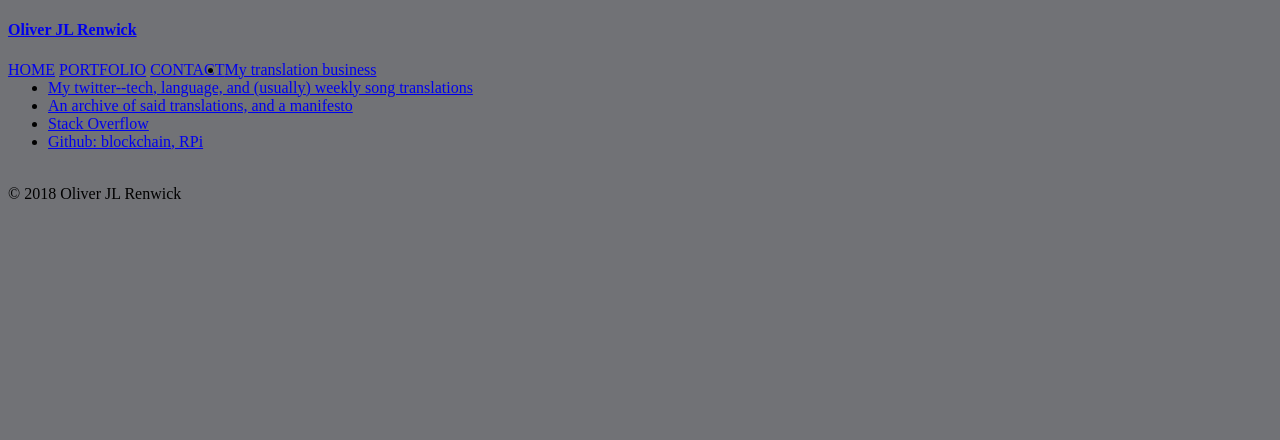
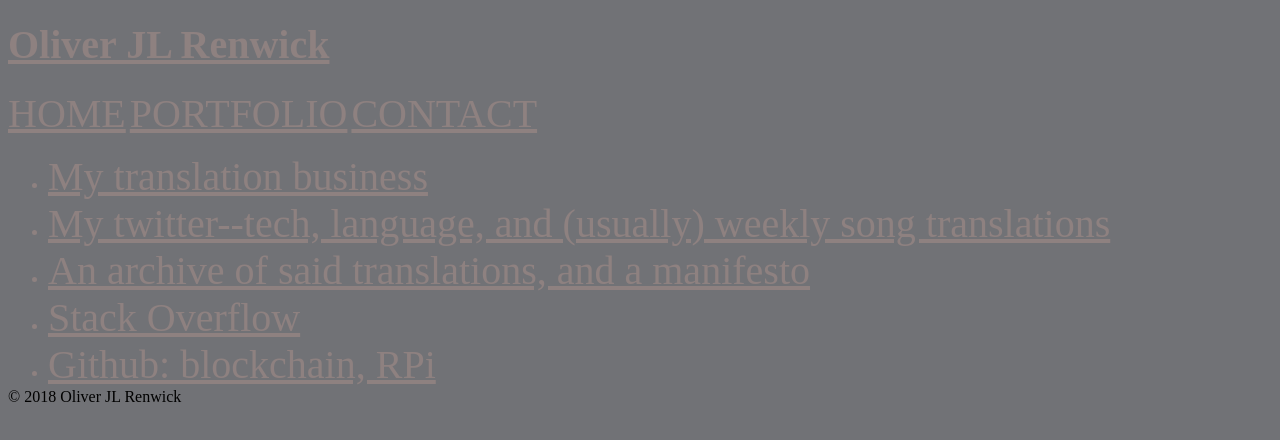
Before and after one commit to mapachurro/Basic-Portfolio, a plain HTML site: page contact.html in a window 1280 px wide. Drawn offline with Linux system fonts and the light colour scheme.

Commit message:
additional pictures etc

```diff
--- a/assets/css/style.css
+++ b/assets/css/style.css
@@ -1,7 +1,7 @@
 
 #banner {
     width:95vw;
-    height:80vh;
+    height:70vh;
 
  }
 
@@ -20,3 +20,54 @@
  body {background-color: #717276;
 
  }
+
+ #homelink {
+    color: #8E8180;
+
+ }
+
+#portfoliolink {
+    color: #8E8180;
+
+ }
+
+ #contactlink {
+    color: #8E8180;
+
+ }
+
+ #channels {
+    float: left;
+    color: #8E8180;
+
+ }
+
+ a {
+    color: #8E8180;
+    font-size: 40px;
+
+ }
+
+ li {
+     float: left;
+     clear: left;
+ }
+
+ #footercontainer {
+     clear: left;
+ }
+
+ #elevatorbio {
+    margin: auto;
+    clear: left;
+    s
+ }
+
+ #headshot {
+     float: left;
+     margin: auto;
+ }
+
+ p {
+     font-size: 20px;
+ }
--- a/contact.html
+++ b/contact.html
@@ -19,9 +19,14 @@
         <a id="contactlink" href=./contact.html>CONTACT</a>
     </div>
 
+<div id="floatbreak">
+<br>
+</div>
+
+
 <div id="channels">
     <ul>
-        <li><a href="www.quidproquotranslations.com">My translation business</a></li>
+        <li><a href="http://www.quidproquotranslations.com">My translation business</a></li><style= "clear"></style>
         <li><a href="https://twitter.com/quidproquotran1">My twitter--tech, language, and (usually) weekly song translations</a></li>
         <li><a href="http://quidproquotranslations.com/prettyuseless.html">An archive of said translations, and a manifesto</a></li>
         <li><a href="https://stackexchange.com/users/13463407/oliver-renwick">Stack Overflow</a></li>
@@ -34,6 +39,9 @@
 
 <br>
 
+<div id="floatbreak">
+    <br>
+    </div>
 
 
 
```
Also changed, not shown: index.html (+7 -4 lines), assets/images/2018_headshot.jpg (added), assets/images/small_headshot.jpg (added), 1 other file.
